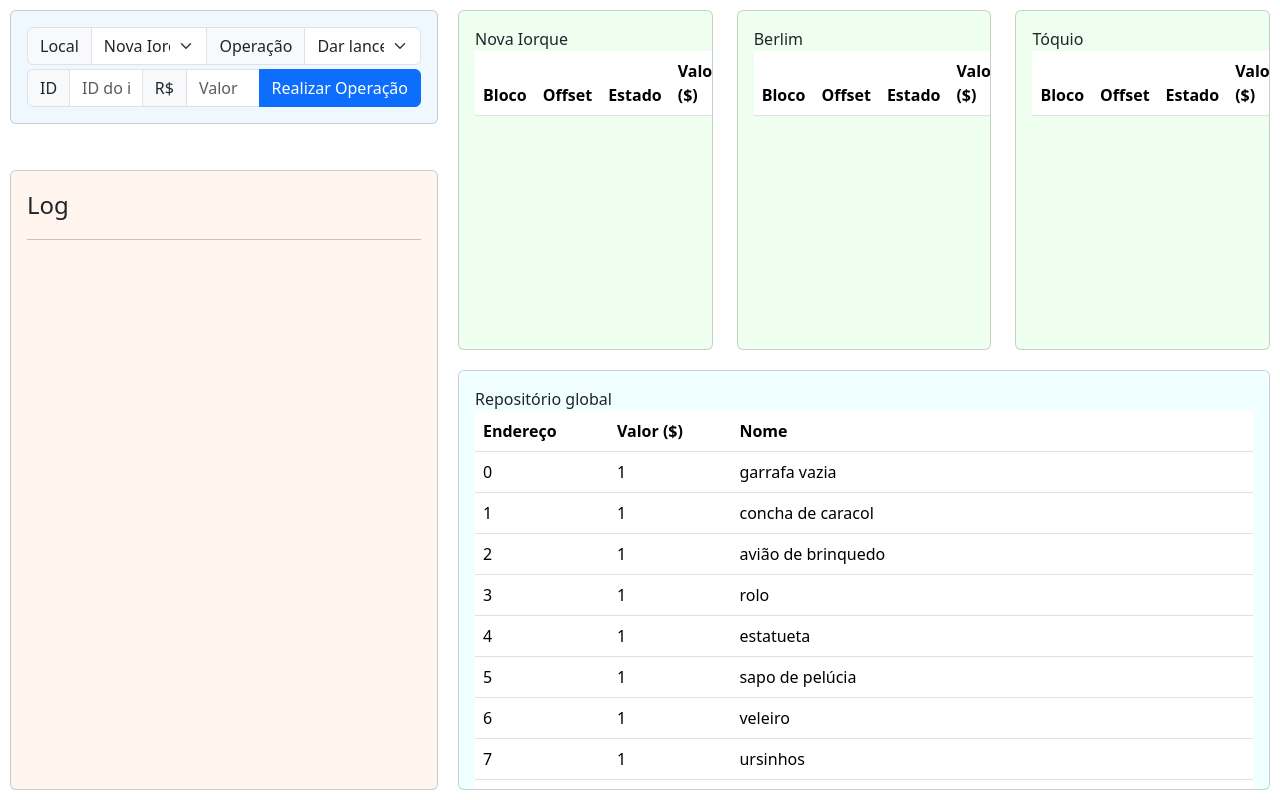
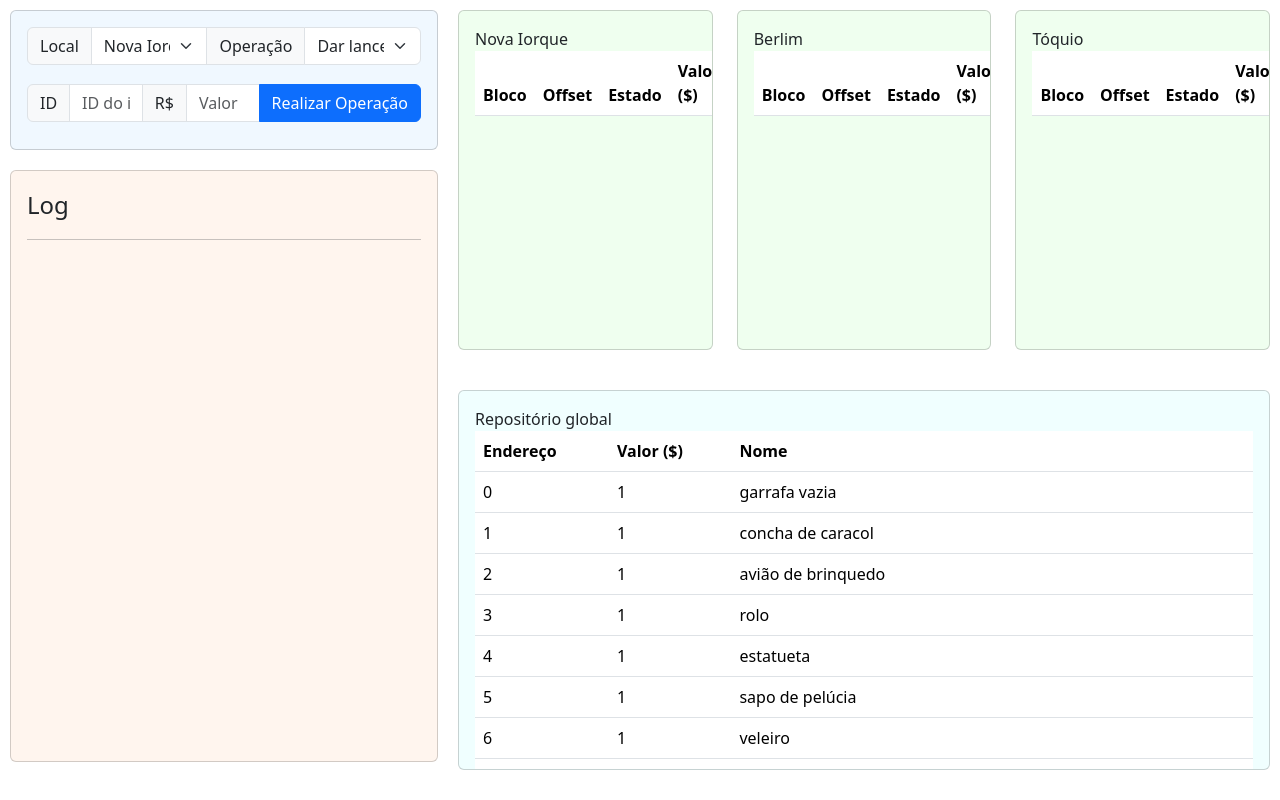
Before and after one commit to MuriloLCN/Simulador-MESI, a plain HTML site: page index.html in a window 1280 px wide. Drawn offline with nearby package versions, Linux system fonts and the light colour scheme.

Commit message:
Pequenos ajustes gráficos

```diff
--- a/index.html
+++ b/index.html
@@ -15,10 +15,10 @@
         <div class="caixa-externa"> <!-- Caixa externa -->
             <div class="lado-esquerdo"> <!-- Lado esquerdo -->
                 <div class="entrada-usuario"> <!-- Entrada do usuário-->
-                    <div> <!-- Caixa de texto onde vão ter os elementos de entrada-->
-                        <div class="card" style="background-color: aliceblue;">
+                    <div style="width: 100%;"> <!-- Caixa de texto onde vão ter os elementos de entrada-->
+                        <div class="card" style="background-color: aliceblue; height: 100%; ">
                             <div class="card-body">
-                                <div class="input-group">
+                                <div class="input-group" style="height: 30%;">
                                     <label class="input-group-text" for="inputLocal">Local</label>
                                     <select class="form-select" id="inputLocal">
                                         <option selected value="1">Nova Iorque</option>
@@ -32,7 +32,7 @@
                                         <option value="2">Buscar preço</option>
                                     </select>
                                 </div>
-                                <div class="input-group" style="margin-top: 4px;">
+                                <div class="input-group" style="margin-top: 25px; height: 30%;">
 
                                     <span class="input-group-text" id="inputId">ID</span>
                                     <input type="text" class="form-control" placeholder="ID do item" aria-label="ID do item" aria-describedby="inputId" id="inputIdValor">
@@ -47,7 +47,7 @@
                     </div>
                 </div>
                 <div class="log-execucao"> <!-- Log de execução -->
-                    <div class="card" style="width: 100%; background-color:seashell; font-size: x-large;">
+                    <div class="card" style="width: 100%; background-color:seashell; font-size: x-large; overflow: scroll; overflow-x: hidden;">
                         <div class="card-body" id="log-trace">
                             Log<hr>
                         </div>
@@ -58,7 +58,7 @@
                 <div class="parte-cima"> <!-- Parte de cima - Caches -->
                     <div class="caixa-cache">
                         <div class="card" style="width: 100%; background-color:rgb(239, 255, 239);">
-                            <div class="card-body" style="overflow: scroll; overflow-x: hidden;">
+                            <div class="card-body" style="overflow: scroll; overflow-x: scroll;">
                                 Nova Iorque
                                 <div id="ny-cache">
                                     <table class="table">
@@ -80,7 +80,7 @@
                     </div>
                     <div class="caixa-cache">
                         <div class="card" style="width: 100%; background-color:rgb(239, 255, 239);">
-                            <div class="card-body" style="overflow: scroll; overflow-x: hidden;">
+                            <div class="card-body" style="overflow: scroll; overflow-x: scroll;">
                                 Berlim
                                 <div id="be-cache">
                                     <table class="table">
@@ -102,7 +102,7 @@
                     </div>
                     <div class="caixa-cache">
                         <div class="card" style="width: 100%; background-color:rgb(239, 255, 239);">
-                            <div class="card-body" style="overflow: scroll; overflow-x: hidden;">
+                            <div class="card-body" style="overflow: scroll; overflow-x: scroll;">
                                 Tóquio
                                 <div id="tk-cache">
                                     <table class="table">
--- a/style.css
+++ b/style.css
@@ -30,7 +30,7 @@ body { margin: 0; padding: 0; }
 
 .log-execucao {
     width: 100%;
-    height: 80vh;
+    height: 76.5vh;
     padding: 10px;
     /* background-color: green; */
     display: flex;
@@ -72,7 +72,7 @@ body { margin: 0; padding: 0; }
     padding: 10px;
     /* background-color: brown; */
     width: 100%;
-    height: 55vh;
+    height: 50vh;
 }
 
 /* <div> <!-- Caixa externa -->
```
